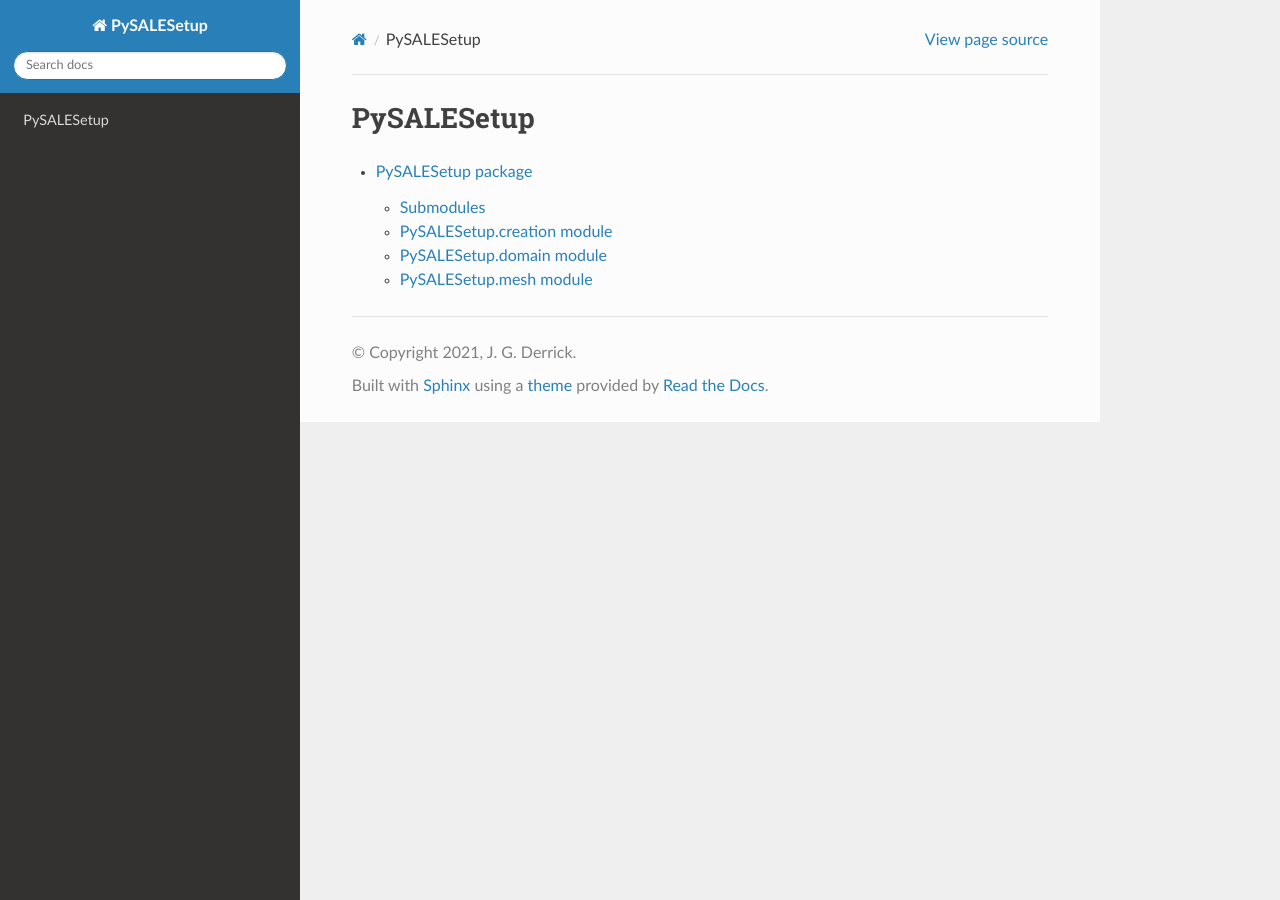
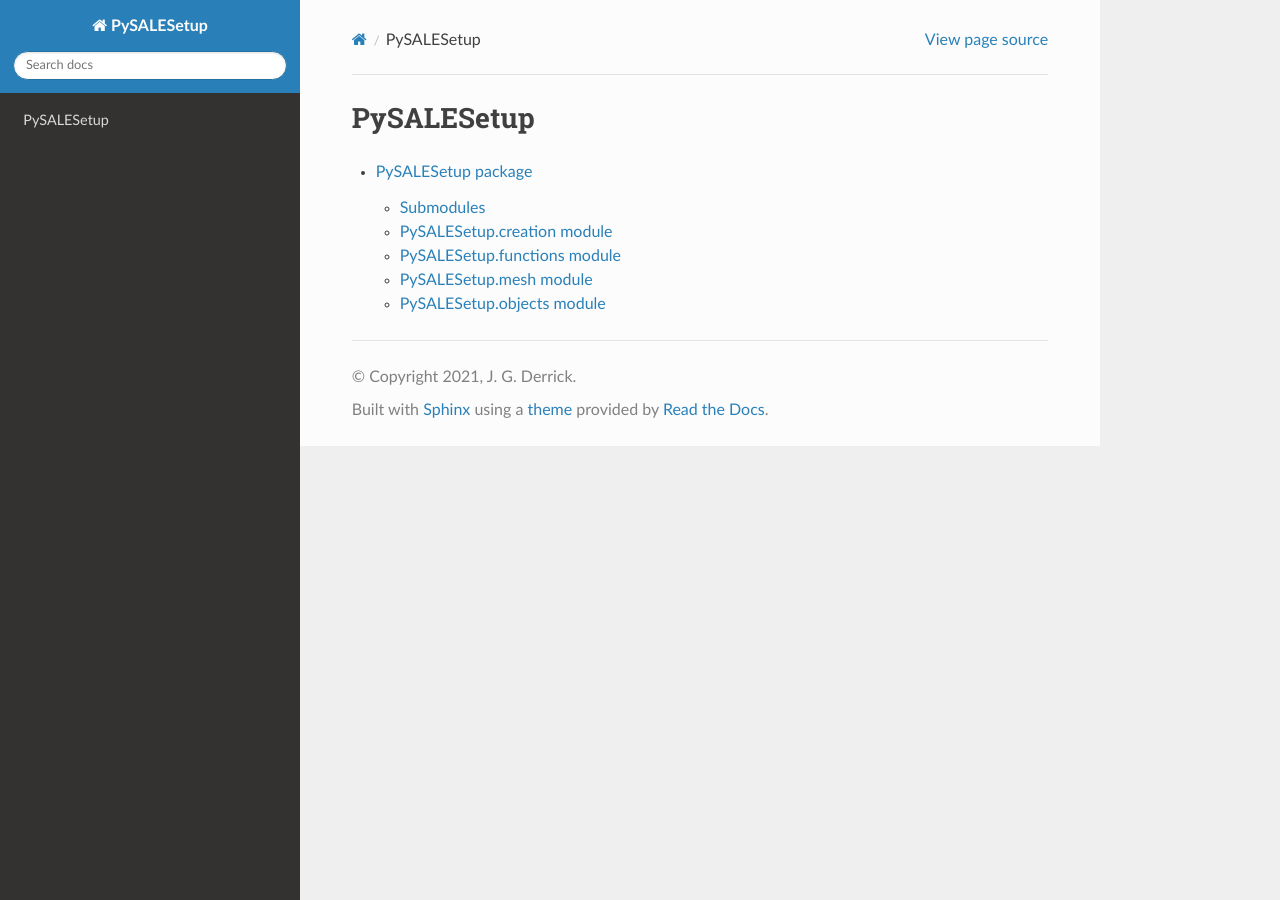
Before and after one commit to jgd10/PySALESetup, a Sphinx documentation site: the page built from docs/source/modules.rst, in a window 1280 px wide. Built offline with Sphinx 7.4.7 and the Read the Docs theme 2.0.0, drawn with Linux system fonts in a browser that asks for light colours.

Commit message:
renamed section after file rename

```diff
--- a/docs/source/PySALESetup.rst
+++ b/docs/source/PySALESetup.rst
@@ -12,10 +12,10 @@ PySALESetup.creation module
    :undoc-members:
    :show-inheritance:
 
-PySALESetup.domain module
--------------------------
+PySALESetup.functions module
+----------------------------
 
-.. automodule:: PySALESetup.domain
+.. automodule:: PySALESetup.functions
    :members:
    :undoc-members:
    :show-inheritance:
@@ -27,3 +27,11 @@ PySALESetup.mesh module
    :members:
    :undoc-members:
    :show-inheritance:
+
+PySALESetup.objects module
+--------------------------
+
+.. automodule:: PySALESetup.objects
+   :members:
+   :undoc-members:
+   :show-inheritance:
```
